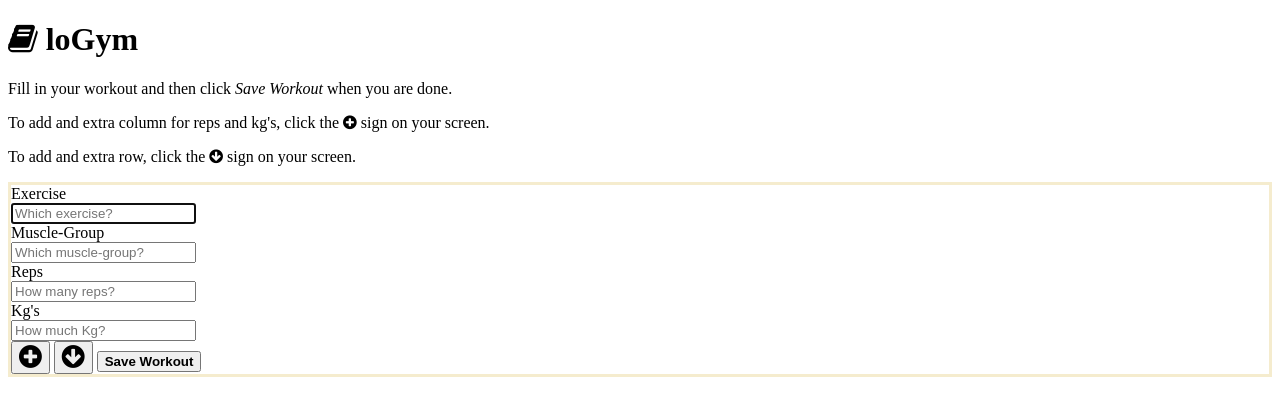
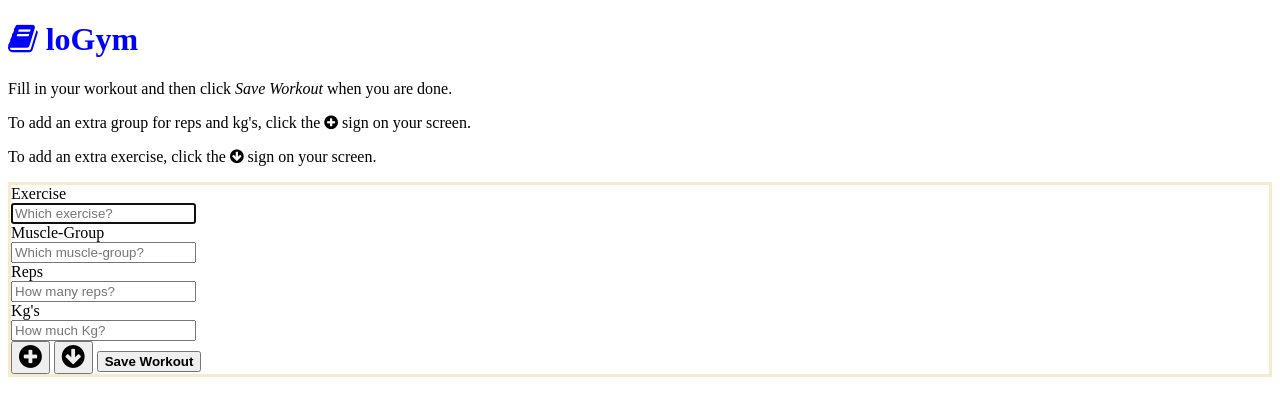
Before and after one commit to hyprstack/loGym, a website: page static/html/workoutForm.html in a window 1280 px wide. Drawn offline with nearby package versions, Linux system fonts and the light colour scheme.

Commit message:
updates workout.html

```diff
--- a/static/html/workoutForm.html
+++ b/static/html/workoutForm.html
@@ -27,8 +27,8 @@
   <main role=”main”>
       <div id="description">
           <p>Fill in your workout and then click <i>Save Workout</i> when you are done.</p>
-          <p>To add and extra column for reps and kg's, click the <i class="fa fa-plus-circle"></i> sign on your screen.</p>
-          <p>To add and extra row, click the <i class="fa fa-arrow-circle-down"></i> sign on your screen.</p>
+          <p>To add an extra group for reps and kg's, click the <i class="fa fa-plus-circle"></i> sign on your screen.</p>
+          <p>To add an extra exercise, click the <i class="fa fa-arrow-circle-down"></i> sign on your screen.</p>
       </div>
 
       <div id="workouts">
--- a/static/styles/main.css
+++ b/static/styles/main.css
@@ -1,5 +1,5 @@
 h1 {
-
+  color: blue;
 }
 
 form {
```
